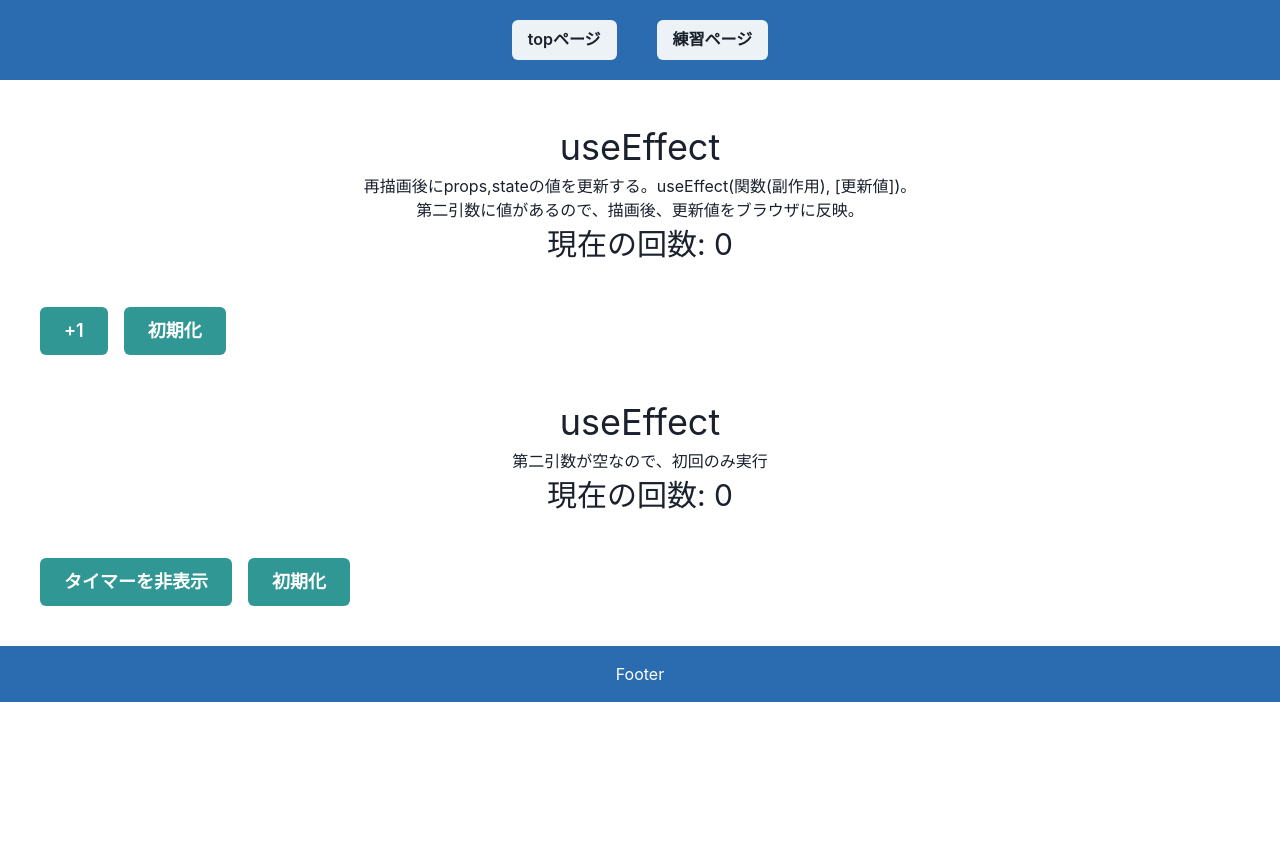
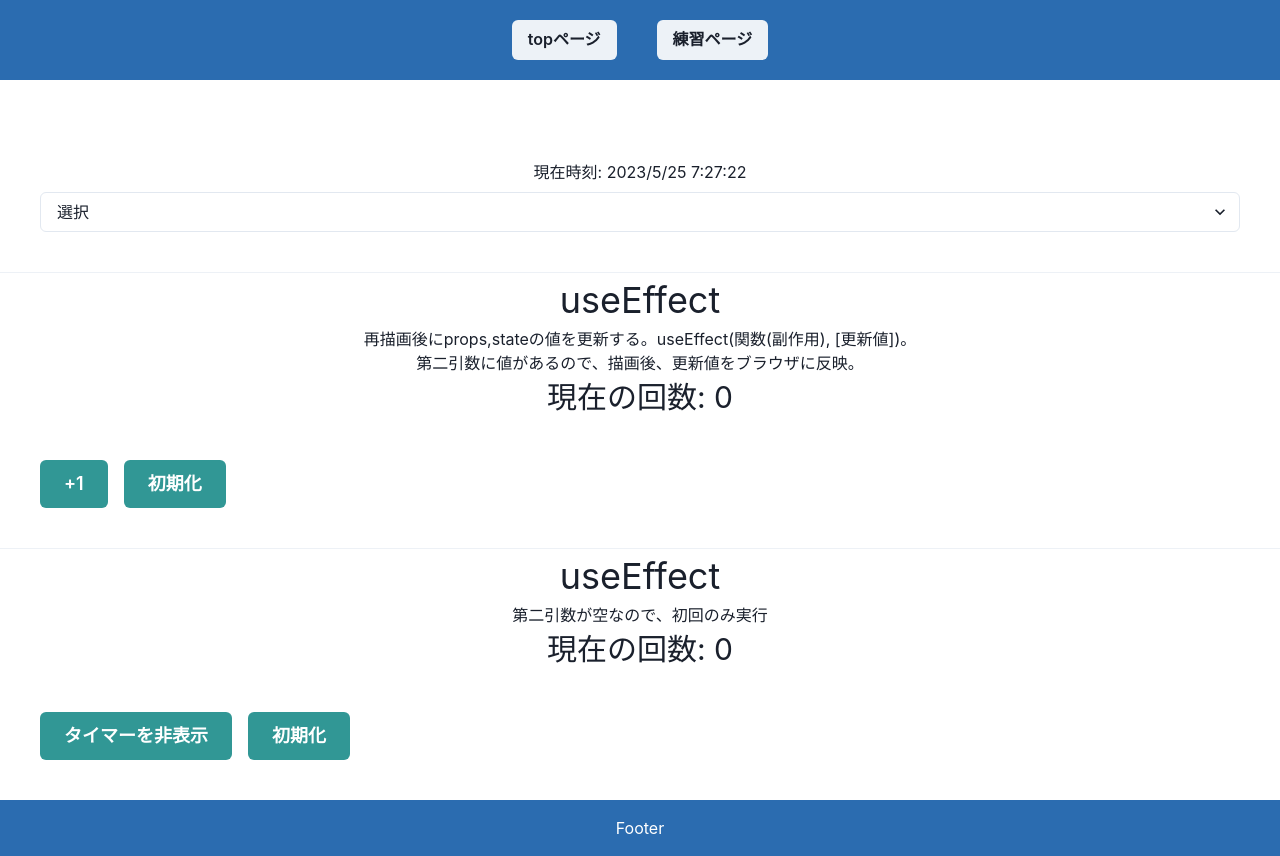
Before and after one commit to sakana-san/react-sample-benkyou, a React (Create React App) app: page /ClockCounter in a window 1280 px wide. Before the commit the page ends 800 px from the top, so only its background shows below. Built offline with nearby package versions, Linux system fonts and the light colour scheme; the HTML template or start-up script is replaced by a standard one.

Commit message:
localstorage userEffectを追加

```diff
--- a/src/components/ClockCounter.tsx
+++ b/src/components/ClockCounter.tsx
@@ -1,6 +1,90 @@
 import React, {useState, useEffect} from "react"
-import { Stack, Button, Text } from "@chakra-ui/react"
+import { Stack, Button, Text, Divider, Select } from "@chakra-ui/react"
 
+// useEffect localStorage ーーーーーーーーーーーーーーーーーーーーーーーーーーーー
+type UpdateProps = {
+  cycle: number
+  localKey: string
+}
+const COUNTRY = {
+  US: 'en-US',
+  JP: 'ja-JP'
+}
+
+const getItemString = (text: string) => {
+  switch (text) {
+    case 'アメリカ':
+      return COUNTRY.US
+    case '日本':
+      return COUNTRY.JP
+    default:
+      return COUNTRY.JP
+  }
+}
+const Clock = (props: UpdateProps) => {
+  const {cycle, localKey} = props
+  const [timeStamp, setTimestamp] = useState(new Date())
+  const [item, setItem] = useState(COUNTRY.JP)
+
+  useEffect(() => {
+   const timer = setInterval(() => {
+     setTimestamp(new Date())
+   }, cycle)
+   return () => {
+    clearInterval(timer)
+   }
+  }, [])
+
+  useEffect(() => {
+    const savedItem = localStorage.getItem(localKey)
+    if (savedItem !== null) {
+      setItem(getItemString(savedItem))
+    }
+  }, [])
+
+  useEffect(() => {
+    localStorage.setItem(localKey, item)
+  }, [item])
+
+
+  return (
+    <>
+      <Stack padding="10">
+        <Text fontSize='1xl' align='center'>現在時刻: {timeStamp.toLocaleString(item)}</Text>
+        <Select
+          placeholder='選択'
+          onChange={(e) => { setItem(getItemString(e.target.value)) }}
+        >
+          <option value='アメリカ'>アメリカ </option>
+          <option value='日本'>日本</option>
+        </Select>
+      </Stack>
+      <Divider />
+    </>
+
+  )
+}
+
+
+
+
+
+
+
+
+
+
+
+
+
+
+
+
+
+
+// ーーーーーーーーーーーーーーーーーーーーーーーーーーーーーーーーーーーーーーーーーーーーーーーーーーーーーーーーーーーーーー
+// ーーーーーーーーーーーーーーーーーーーーーーーーーーーーーーーーーーーーーーーーーーーーーーーーーーーーーーーーーーーーーー
+// ーーーーーーーーーーーーーーーーーーーーーーーーーーーーーーーーーーーーーーーーーーーーーーーーーーーーーーーーーーーーーー
 
 // useEffect 第二引数ありの場 ーーーーーーーーーーーーーーーーーーーーーーーーーーーー
 type CountProps = {
@@ -31,6 +115,7 @@ const CountBrowser = (props: CountProps) => {
         <Button colorScheme='teal' size='lg' onClick={() => handleClick('増加') }>+1</Button>
         <Button colorScheme='teal' size='lg' onClick={() => handleClick('初期化') }>初期化</Button>
       </Stack>
+      <Divider colorScheme="blue" />
     </>
   )
 }
@@ -47,12 +132,12 @@ type IntervalProps = {
   display: boolean
   ueText3: string
 }
-type timerProps = {
+type TimerProps = {
   count: number,
   autoCount: any
 }
 
-const Timer = (props: timerProps) => {
+const Timer = (props: TimerProps) => {
   const {count, autoCount} = props
   const zouka = () => {
     autoCount((c: number) => c + 1)
@@ -62,8 +147,7 @@ const Timer = (props: timerProps) => {
     console.log("副作用実行")
     const timer = setInterval(zouka, 1000)
     return () => {
-      console.log('timer削除')
-      console.log('timer部品解除時、再描画時、return内の処理が発火')
+      console.log('timer削除。timer部品解除時、再描画時、return内の処理が発火')
       autoCount(0)
       clearInterval(timer)
     }
@@ -103,15 +187,25 @@ const IntervalCountBrowser = (props: IntervalProps) => {
 
 // ーーーーーーーーーーーーーーーーーーーーーーーーーーーーーーーーーーーーーーーーーーーー
 
+
+// ーーーーーーーーーーーーーーーーーーーーーーーーーーーーーーーーーーーーーーーーーーーーーーーーーーーーーーーーーーーーーー
+// ーーーーーーーーーーーーーーーーーーーーーーーーーーーーーーーーーーーーーーーーーーーーーーーーーーーーーーーーーーーーーー
+// ーーーーーーーーーーーーーーーーーーーーーーーーーーーーーーーーーーーーーーーーーーーーーーーーーーーーーーーーーーーーーー
+
+
 const ClockCounter = () => {
   return (
     <>
+      <Clock cycle={1000} localKey='KEY_LOCALE' />
       <CountBrowser
         init={0}
         ueText='再描画後にprops,stateの値を更新する。useEffect(関数(副作用), [更新値])。'
         ueText2='第二引数に値があるので、描画後、更新値をブラウザに反映。'
       />
-      <IntervalCountBrowser init={0} display={false} ueText3='第二引数が空なので、初回のみ実行' />
+      <IntervalCountBrowser
+        init={0} display={false}
+        ueText3='第二引数が空なので、初回のみ実行'
+      />
     </>
   )
 }
```
